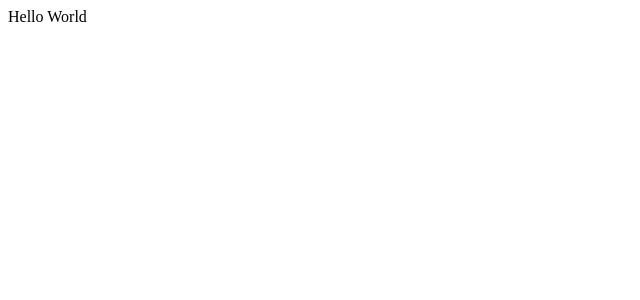
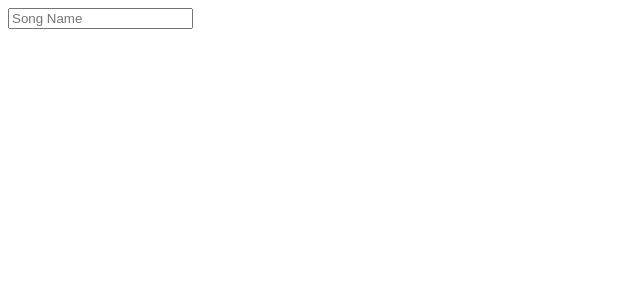
Before and after one commit to ChathurikaAJ/get-lyrics, a Next.js app: page / in a window 1280 px wide. Shown: the top 300 px of the page, without its empty margins (0-640 px from the left). Built offline with nearby package versions, Linux system fonts and the light colour scheme.

Commit message:
Add search component

```diff
--- /dev/null
+++ b/src/components/Search/Search.js
@@ -0,0 +1,20 @@
+
+
+const Search = () => {
+
+    const handleSubmit = (event) => {
+        event.preventDefault();
+
+        console.log(event.target.song.value);
+
+        event.target.reset()
+    }
+
+    return (
+        <form onSubmit={handleSubmit}>
+            <input name="song" placeholder="Song Name"></input>
+        </form>
+    )
+}
+
+export default Search
--- /dev/null
+++ b/src/components/index.js
@@ -0,0 +1 @@
+export {default as Search} from './Search/Search';
--- a/src/pages/index.js
+++ b/src/pages/index.js
@@ -1,3 +1,4 @@
+import { Search } from '@/components'
 import Head from 'next/head'
 
 
@@ -11,7 +12,7 @@ export default function Home() {
         <link rel="icon" href="/favicon.png" />
       </Head>
 
-      Hello World
+      <Search />
 
     </>
   )
```
